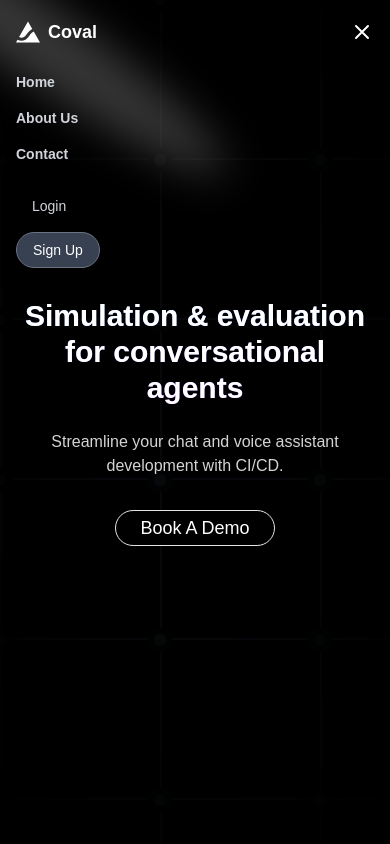
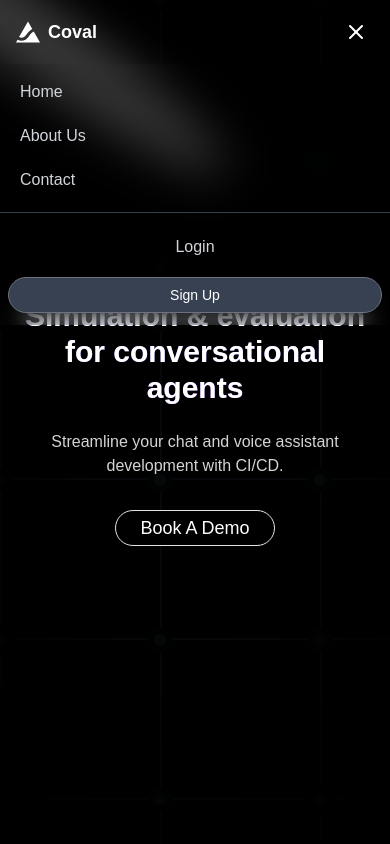
Before and after one commit to shashank1623/covaldev, a Next.js app: page / in a window 390 px wide. Both pictures are taken after a click on the button "Toggle navigation". Shown: the top 844 px of the page. Built offline with nearby package versions, Linux system fonts and the light colour scheme.

Commit message:
Navbar icon issue fixed

```diff
--- a/components/Navbar.tsx
+++ b/components/Navbar.tsx
@@ -1,34 +1,35 @@
 "use client"
+
 import React, { useState, useEffect } from 'react'
 import Link from 'next/link'
 import { Button } from "@/components/ui/button"
+import { Menu, X } from 'lucide-react'
 
 export default function Navbar() {
-    const [isVisible, setIsVisible] = useState(false);
-    const [isMenuOpen, setIsMenuOpen] = useState(false); // State to manage mobile menu
+  const [isVisible, setIsVisible] = useState(false)
+  const [isMenuOpen, setIsMenuOpen] = useState(false)
 
   useEffect(() => {
     const toggleVisibility = () => {
       if (window.pageYOffset > 300) {
-                setIsVisible(true);
+        setIsVisible(true)
       } else {
-                setIsVisible(false);
+        setIsVisible(false)
       }
-        };
+    }
 
-        window.addEventListener('scroll', toggleVisibility);
-        return () => window.removeEventListener('scroll', toggleVisibility);
-    }, []);
+    window.addEventListener('scroll', toggleVisibility)
+    return () => window.removeEventListener('scroll', toggleVisibility)
+  }, [])
 
   const handleMenuToggle = () => {
-        setIsMenuOpen(prev => !prev);
-    };
+    setIsMenuOpen(prev => !prev)
+  }
 
   return (
     <nav
-            className={`fixed top-0 left-0 right-0 z-50 transition-all duration-300 ease-in-out ${isVisible
-                ? ' backdrop-blur-md shadow-lg'
-                : 'bg-transparent'
+      className={`fixed top-0 left-0 right-0 z-50 transition-all duration-300 ease-in-out ${
+        isVisible ? 'backdrop-blur-md bg-black/50 shadow-lg' : 'bg-transparent'
       }`}
     >
       <div className="max-w-7xl mx-auto px-4 sm:px-6 lg:px-8">
@@ -44,27 +45,8 @@ export default function Navbar() {
             </Link>
           </div>
 
-                    {/* Hamburger menu icon for mobile */}
-                    <div className="md:hidden flex items-center">
-                        <button
-                            onClick={handleMenuToggle}
-                            className="text-white focus:outline-none"
-                            aria-label="Toggle navigation"
-                        >
-                            {isMenuOpen ? (
-                                <svg xmlns="http://www.w3.org/2000/svg" width="24" height="24" fill="none" viewBox="0 0 24 24" stroke="currentColor">
-                                    <path strokeLinecap="round" strokeLinejoin="round" strokeWidth={2} d="M6 18L18 6M6 6l12 12" />
-                                </svg>
-                            ) : (
-                                <svg xmlns="http://www.w3.org/2000/svg" width="24" height="24" fill="none" viewBox="0 0 24 24" stroke="currentColor">
-                                    <path strokeLinecap="round" strokeLinejoin="round" strokeWidth={2} d="M4 6h16M4 12h16m-7 6h7" />
-                                </svg>
-                            )}
-                        </button>
-                    </div>
-
           {/* Desktop navigation links */}
-                    <div className={`hidden md:flex space-x-4 ${isMenuOpen ? 'block' : 'hidden'}`}>
+          <div className="hidden md:flex space-x-4">
             <Link href="/" className="text-gray-300 hover:text-white transition-colors px-3 py-2 rounded-md text-sm font-semibold">
               Home
             </Link>
@@ -78,11 +60,24 @@ export default function Navbar() {
 
           {/* Desktop buttons */}
           <div className="hidden md:flex items-center space-x-4">
-                        <Button variant="ghost" className="text-gray-300 rounded-full hover:bg-gray-500 transition-colors">
+            <Button variant="ghost" className="text-gray-300 rounded-full hover:bg-gray-700 transition-colors">
               Login
             </Button>
             <Button className="bg-gray-700 text-white border border-gray-500 px-4 py-2 rounded-full hover:bg-black transition-colors">
               Sign Up
+            </Button>
+          </div>
+
+          {/* Hamburger menu icon for mobile */}
+          <div className="md:hidden">
+            <Button
+              variant="ghost"
+              size="icon"
+              onClick={handleMenuToggle}
+              className="text-white"
+              aria-label="Toggle navigation"
+            >
+              {isMenuOpen ? <X className="h-6 w-6" /> : <Menu className="h-6 w-6" />}
             </Button>
           </div>
         </div>
@@ -90,23 +85,29 @@ export default function Navbar() {
 
       {/* Mobile navigation links */}
       {isMenuOpen && (
-                <div className="md:hidden bg-transparent">
-                    <Link href="/" className="block text-gray-300 hover:text-white transition-colors px-4 py-2 text-sm font-semibold">
+        <div className="md:hidden bg-transparent backdrop-blur-md">
+          <div className="px-2 pt-2 pb-3 space-y-1 sm:px-3">
+            <Link href="/" className="block text-gray-300 hover:text-white transition-colors px-3 py-2 rounded-md text-base font-medium">
               Home
             </Link>
-                    <Link href="/about" className="block text-gray-300 hover:text-white transition-colors px-4 py-2 text-sm font-semibold">
+            <Link href="/about" className="block text-gray-300 hover:text-white transition-colors px-3 py-2 rounded-md text-base font-medium">
               About Us
             </Link>
-                    <Link href="/contact" className="block text-gray-300 hover:text-white transition-colors px-4 py-2 text-sm font-semibold">
+            <Link href="/contact" className="block text-gray-300 hover:text-white transition-colors px-3 py-2 rounded-md text-base font-medium">
               Contact
             </Link>
-                    <div className="flex flex-col items-start p-4">
-                        <Button variant="ghost" className="text-gray-300 rounded-full hover:bg-gray-500 transition-colors mb-2">
+          </div>
+          <div className="pt-4 pb-3 border-t border-gray-700">
+            <div className="flex items-center px-5">
+              <Button variant="ghost" className="w-full text-gray-300 hover:bg-gray-700 hover:text-white transition-colors px-3 py-2 rounded-md text-base font-medium">
                 Login
               </Button>
-                        <Button className="bg-gray-700 text-white border border-gray-500 px-4 py-2 rounded-full hover:bg-black transition-colors">
+            </div>
+            <div className="mt-3 px-2 space-y-1">
+              <Button className="w-full bg-gray-700 text-white border border-gray-500 px-3 py-2 rounded-full hover:bg-black transition-colors">
                 Sign Up
               </Button>
+            </div>
           </div>
         </div>
       )}
```
Lines whose indentation alone changed are shown as unchanged.
